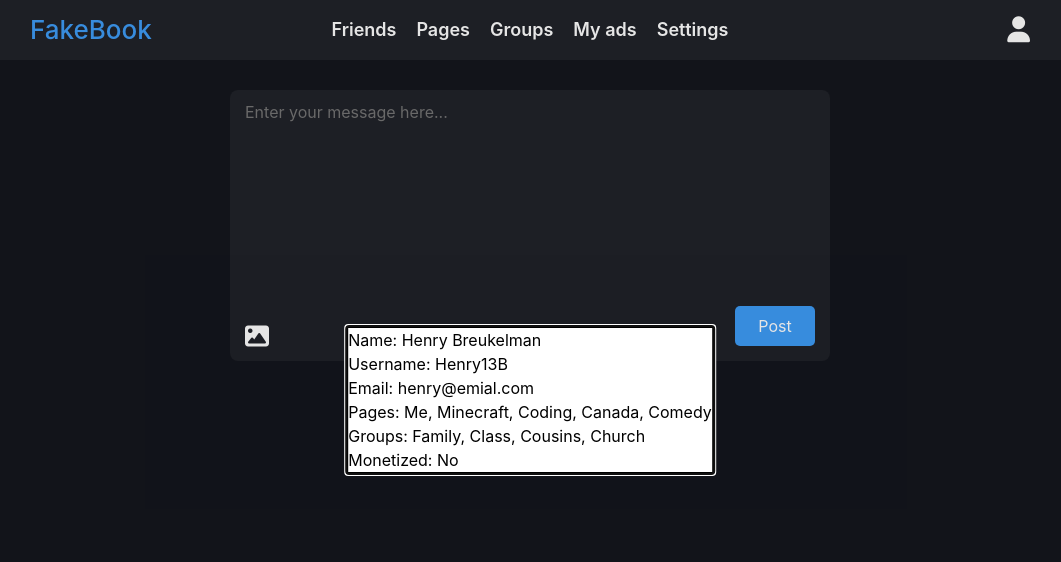
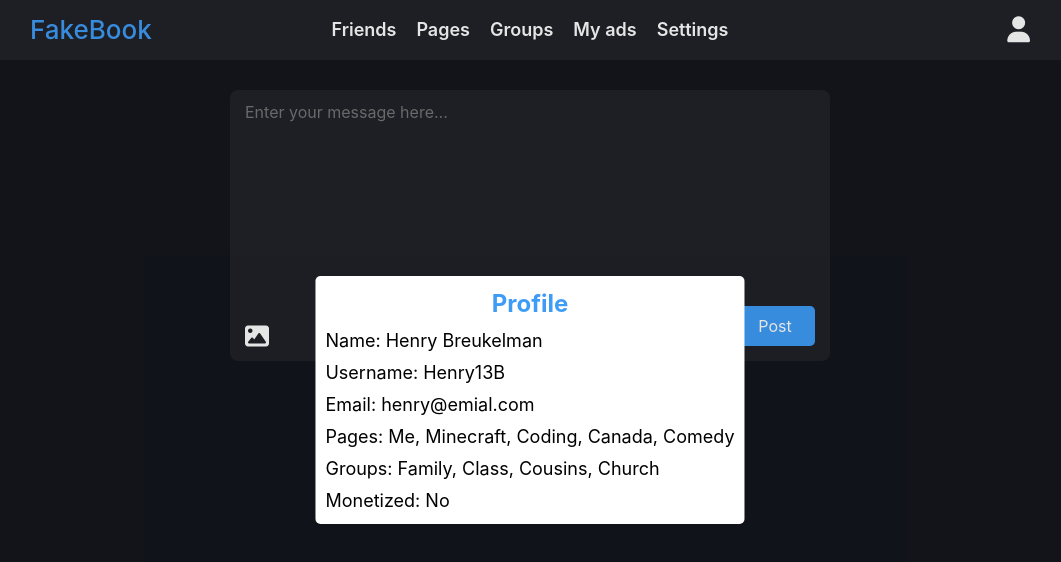
Before and after one commit to HenryBreukelman/fake-book, a website with bundled scripts: page index.html in a window 1280 px wide. Both pictures are taken after a click on the element 1065 px from the left and 30 px from the top of the page. Shown: the whole page, without its empty margins (110-1171 px from the left). Built offline with nearby package versions, Linux system fonts and the light colour scheme.

Commit message:
style user info

```diff
--- a/assets/script/index.js
+++ b/assets/script/index.js
@@ -53,42 +53,33 @@ function dialogInfo() {
   } else {
     userMonetize = 'Yes';
   }
-  return {
-    name,
-    username,
-    email,
-    userPages,
-    userGroups,
-    userMonetize
-  };
+  return { name, username, email, userPages, userGroups, userMonetize };
 }
 
 function setDialog() {
   let { name, username, email, userPages, userGroups, userMonetize } = dialogInfo();
   const nameDiv = document.createElement('div');
   nameDiv.textContent = `Name: ${name}`;
+  dialog.appendChild(nameDiv);
 
   const usernameDiv = document.createElement('div');
   usernameDiv.textContent = `Username: ${username}`;
+  dialog.appendChild(usernameDiv);
 
   const emailDiv = document.createElement('div');
   emailDiv.textContent = `Email: ${email}`;
+  dialog.appendChild(emailDiv);
 
   const pagesDiv = document.createElement('div');
   pagesDiv.textContent = `Pages: ${userPages}`;
+  dialog.appendChild(pagesDiv);
 
   const groupsDiv = document.createElement('div');
   groupsDiv.textContent = `Groups: ${userGroups}`;
+  dialog.appendChild(groupsDiv);
 
   const monetizeDiv = document.createElement('div');
   monetizeDiv.textContent = `Monetized: ${userMonetize}`;
-
-  // Append each div element to the dialog box
-  dialog.appendChild(nameDiv);
-  dialog.appendChild(usernameDiv);
-  dialog.appendChild(emailDiv);
-  dialog.appendChild(pagesDiv);
-  dialog.appendChild(groupsDiv);
   dialog.appendChild(monetizeDiv);
 }
 
--- a/assets/style/index.css
+++ b/assets/style/index.css
@@ -92,6 +92,20 @@ dialog {
   top: 50%;
   left: 50%;
   transform: translate(-50%, -50%);
+  padding: 10px;
+  border: none;
+  border-radius: 5px;
+  outline: none;
+}
+
+dialog h2 {
+  text-align: center;
+  color: #3E9CF6;
+}
+
+dialog div {
+  font-size: 18px;
+  margin-top: 5px;
 }
 
 /*
--- a/index.html
+++ b/index.html
@@ -41,7 +41,7 @@
         </div>
       </div>
       <dialog>
-
+        <h2>Profile</h2>
       </dialog>
     </header>
     <main class="center">
```
